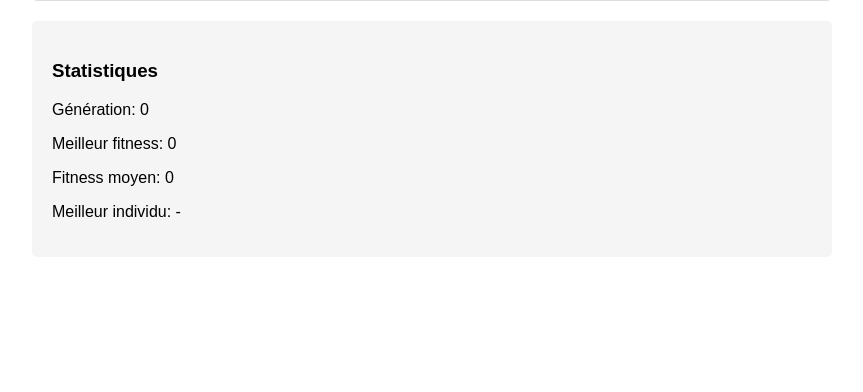
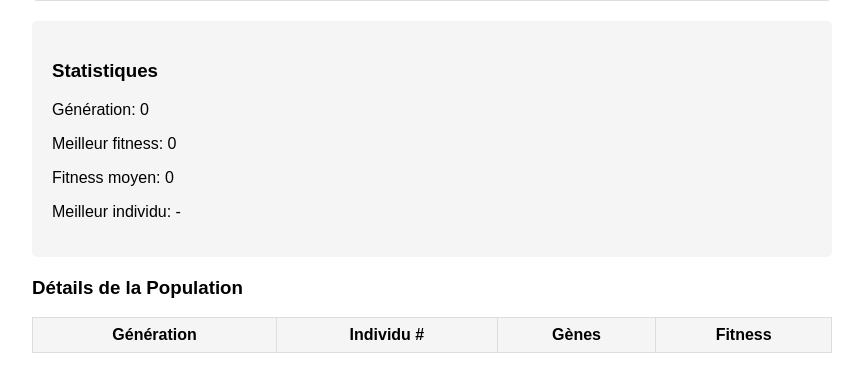
Before and after one commit to fcarriere427/1_try, a Flask app: page / in a window 1280 px wide. Shown: the part 366-758 px from the top of the page, without its empty margins (208-1071 px from the left). Run offline with Flask 3, Linux system fonts and the light colour scheme; lists and menus that the app fills with data are empty.

Commit message:
See details

```diff
--- a/app.py
+++ b/app.py
@@ -73,11 +73,20 @@ class GeneticAlgorithm:
 
     def get_stats(self):
         fitness_scores = [self.fitness(ind) for ind in self.population]
+        # Créer les détails pour chaque individu
+        population_details = []
+        for idx, individual in enumerate(self.population):
+            population_details.append({
+                'id': idx + 1,
+                'genes': ''.join(map(str, individual)),
+                'fitness': fitness_scores[idx]
+            })
         return {
             'generation': self.generation,
             'best_fitness': self.best_fitness,
             'avg_fitness': np.mean(fitness_scores),
-            'best_individual': ''.join(map(str, self.best_individual)) if self.best_individual else None
+            'best_individual': ''.join(map(str, self.best_individual)) if self.best_individual else None,
+            'population_details': population_details
         }
 
 # Instance globale de l'algorithme génétique
--- a/templates/index.html
+++ b/templates/index.html
@@ -61,12 +61,50 @@
         <p>Meilleur individu: <span id="bestIndividual">-</span></p>
     </div>
 
+    <div class="population-details">
+        <h3>Détails de la Population</h3>
+        <div style="max-height: 400px; overflow-y: auto;">
+            <table id="populationTable" style="width: 100%; border-collapse: collapse;">
+                <thead>
+                    <tr>
+                        <th style="padding: 8px; border: 1px solid #ddd; background-color: #f5f5f5;">Génération</th>
+                        <th style="padding: 8px; border: 1px solid #ddd; background-color: #f5f5f5;">Individu #</th>
+                        <th style="padding: 8px; border: 1px solid #ddd; background-color: #f5f5f5;">Gènes</th>
+                        <th style="padding: 8px; border: 1px solid #ddd; background-color: #f5f5f5;">Fitness</th>
+                    </tr>
+                </thead>
+                <tbody id="populationTableBody"></tbody>
+            </table>
+        </div>
+    </div>
+
     <script>
         function updateStats(data) {
             document.getElementById('generation').textContent = data.generation;
             document.getElementById('bestFitness').textContent = data.best_fitness;
             document.getElementById('avgFitness').textContent = data.avg_fitness.toFixed(2);
             document.getElementById('bestIndividual').textContent = data.best_individual || '-';
+
+            // Mettre à jour le tableau des détails de la population
+            const tableBody = document.getElementById('populationTableBody');
+
+            // Ajouter les nouvelles lignes pour la génération actuelle
+            data.population_details.forEach(individual => {
+                const row = document.createElement('tr');
+                row.innerHTML = `
+                    <td style="padding: 8px; border: 1px solid #ddd;">${data.generation}</td>
+                    <td style="padding: 8px; border: 1px solid #ddd;">${individual.id}</td>
+                    <td style="padding: 8px; border: 1px solid #ddd; font-family: monospace;">${individual.genes}</td>
+                    <td style="padding: 8px; border: 1px solid #ddd;">${individual.fitness}</td>
+                `;
+                tableBody.insertBefore(row, tableBody.firstChild);
+            });
+
+            // Limiter le nombre de lignes affichées (optionnel)
+            const maxRows = 1000;  // Ajustez selon vos besoins
+            while (tableBody.children.length > maxRows) {
+                tableBody.removeChild(tableBody.lastChild);
+            }
         }
 
         async function resetGA() {
```
